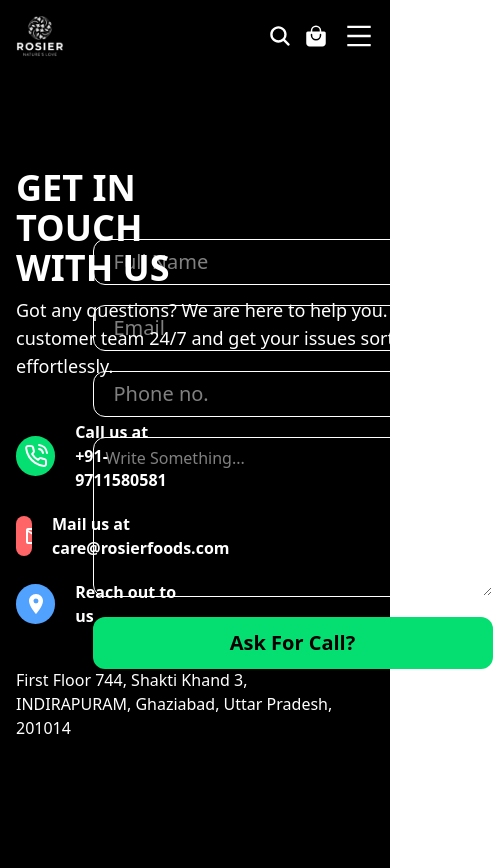
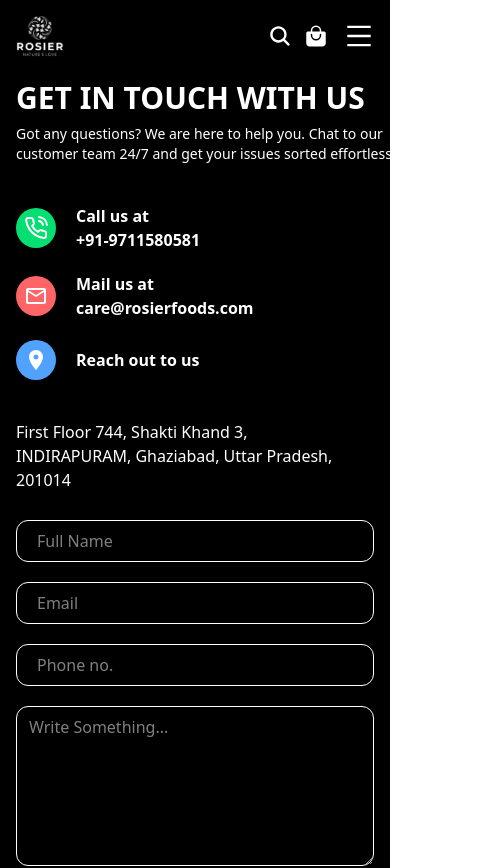
Before and after one commit to adiityasharma/Redesign-RosierFoods, a React (Vite) app in the folder frontend/: page /contact in a window 390 px wide. Shown: the top 868 px of the page, 496 px wide, since content can reach past the window. Built offline with nearby package versions, Linux system fonts and the light colour scheme.

Commit message:
feat: enhance ContactUs page layout and input styling for better responsiveness

```diff
--- a/frontend/src/pages/ContactUs.jsx
+++ b/frontend/src/pages/ContactUs.jsx
@@ -1,21 +1,18 @@
-import React from 'react'
+import React from "react";
 import { FiPhoneCall } from "react-icons/fi";
 import { MdOutlineMailOutline } from "react-icons/md";
 import { MdPlace } from "react-icons/md";
 
-
-
-
 function ContactUs() {
   return (
-    <div className="w-full flex p-4 pt-20 lg:px-15 h-screen bg-black text-white gap-2">
-      <div className="w-1/2 h-full ">
-        <div className="flex flex-col justify-center w-full h-full gap-10">
-          <div className="">
-            <h1 className="text-4xl font-bold uppercase mb-2">
+    <div className="w-full flex md:flex-row flex-col p-4 pt-20 justify-center lg:px-15 lg:h-screen bg-black text-white gap-2">
+      <div className="lg:w-1/2 w-full h-full ">
+        <div className="flex flex-col justify-center  w-full h-full gap-10">
+          <div className=" w-full">
+            <h1 className="lg:text-4xl text-3xl font-bold uppercase mb-2 ">
               Get in touch with us
             </h1>
-            <p className="text-lg w-120">
+            <p className="lg:text-lg text-sm lg:w-120 w-100   ">
               Got any questions? We are here to help you. Chat to our customer
               team 24/7 and get your issues sorted effortlessly.
             </p>
@@ -57,30 +54,30 @@
         </div>
       </div>
 
-      <div className="w-1/2 h-full flex items-center justify-center ">
-        <div className="flex flex-col justify-center items-start gap-5">
+      <div className="lg:w-1/2 h-full flex items-center md:justify-center mt-5 sm:mt-0">
+        <div className="flex flex-col justify-center items-center gap-5 w-full">
           <input
-            className="px-5 py-2 outline-none border-1 rounded-xl text-xl w-100 "
+            className="px-5 py-2 outline-none border-1 rounded-xl lg:text-xl lg:w-100 md:w-80 w-full "
             type="text"
             placeholder="Full Name"
           />
           <input
-            className="px-5 py-2 outline-none border-1 rounded-xl text-xl w-100 "
-            type="text"
+            className=" px-5 py-2 outline-none border-1 rounded-xl lg:text-xl lg:w-100 md:w-80 w-full "
+            type="email"
             placeholder="Email"
           />
           <input
-            className="px-5 py-2 outline-none border-1 rounded-xl text-xl w-100 "
-            type="text"
+            className=" px-5 py-2 outline-none border-1 rounded-xl lg:text-xl lg:w-100 md:w-80 w-full"
+            type="number"
             placeholder="Phone no."
           />
           <textarea
-            className="w-full h-40 p-2 px-3 rounded-xl border-1 outline-0 "
+            className=" h-40 p-2 px-3 rounded-xl border-1 outline-0 lg:text-xl lg:w-100 md:w-80 w-full"
             name=""
             id=""
             placeholder="Write Something..."
           ></textarea>
-          <button className="w-full bg-green-400 text-black py-3 text-xl font-semibold rounded-xl">
+          <button className="w-full bg-green-400 text-black py-3 text-xl font-semibold rounded-xl lg:w-100 md:w-80">
             Ask For Call?
           </button>
         </div>
@@ -89,4 +86,4 @@
   );
 }
 
-export default ContactUs
+export default ContactUs;
```
